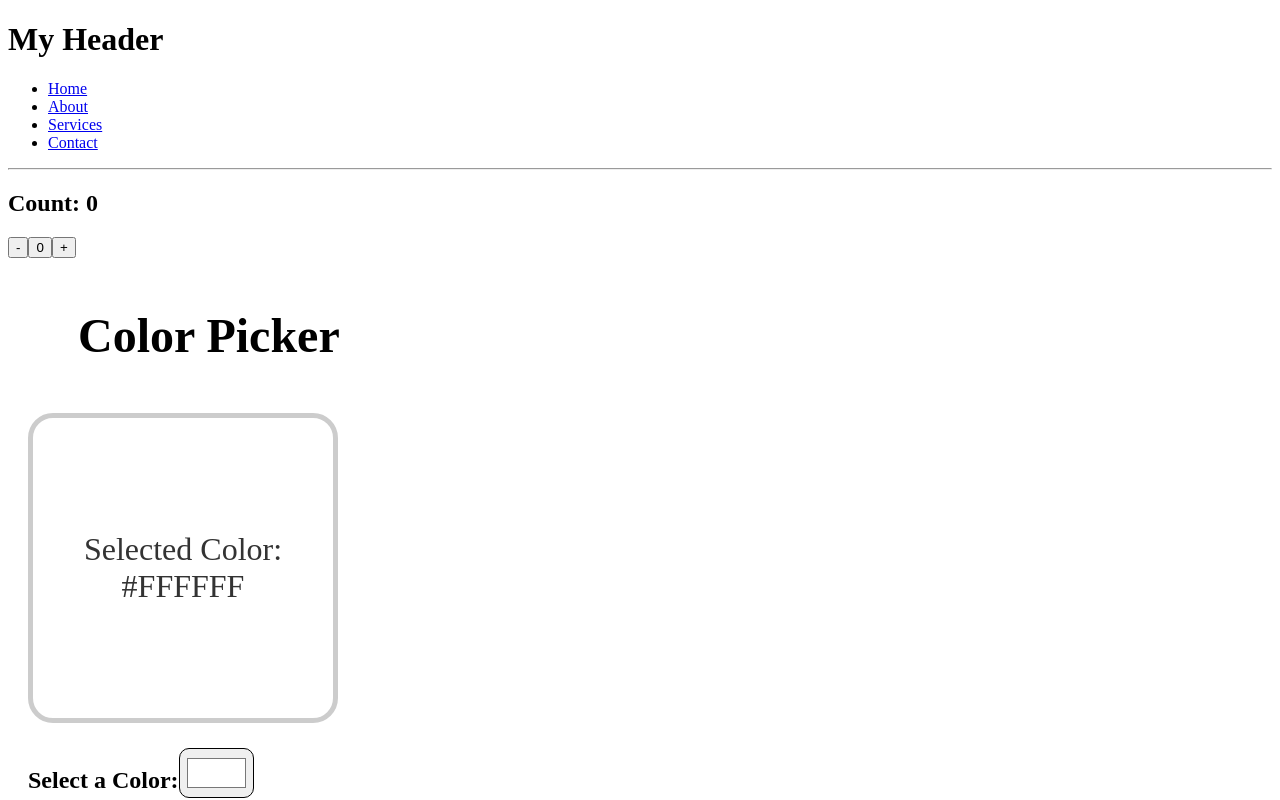
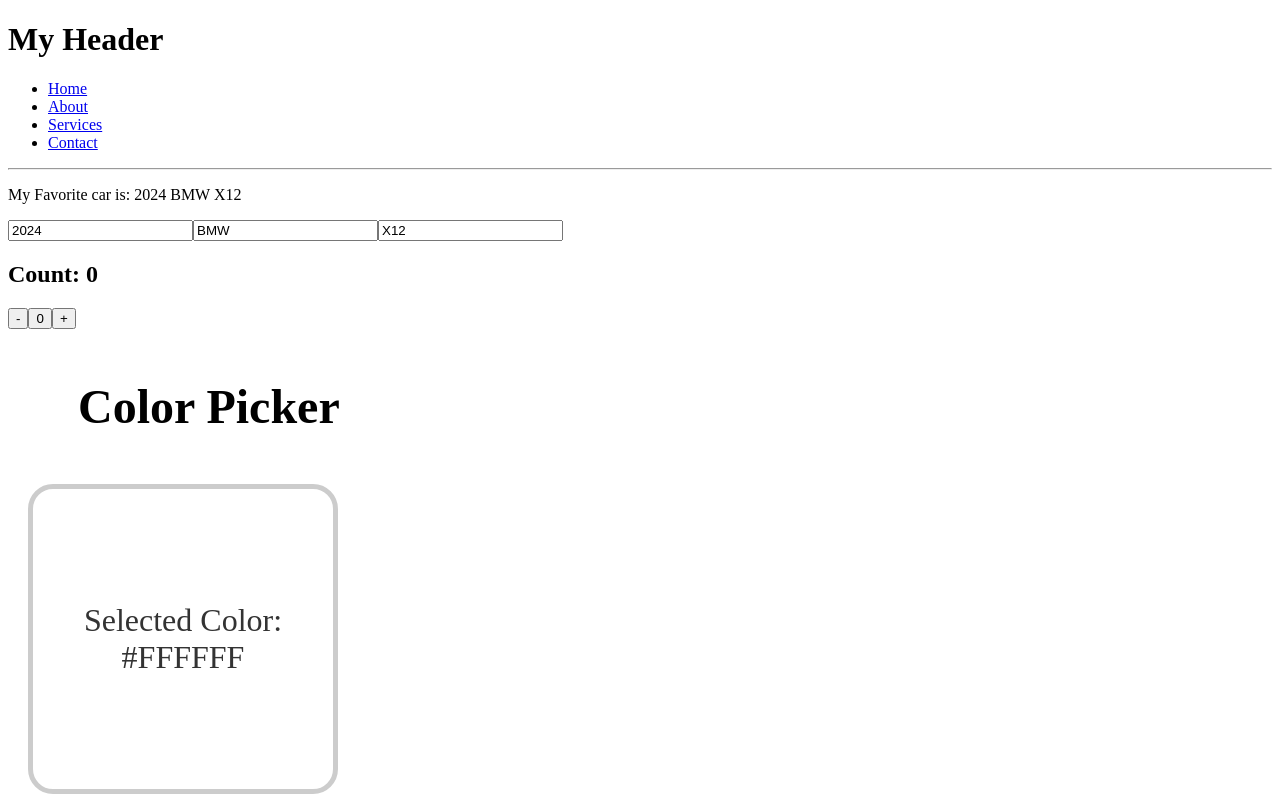
Before and after one commit to Piwoksn/React-Js-2, a React (Vite) app in the folder my-react-app/: page / in a window 1280 px wide. Shown: the top 800 px of the page. Built offline with nearby package versions, Linux system fonts and the light colour scheme.

Commit message:
in this case we will be using the spread operator

```diff
--- a/my-react-app/src/App.jsx
+++ b/my-react-app/src/App.jsx
@@ -13,6 +13,7 @@ import Counter from "./Counter";
 import OnChangeEvent from "./Onchanged";
 import ColorPicker from "./ColorPicker";
 import UpdaterFunction from "./UpdaterFunction";
+import UpdaterFunction2 from "./UpdaterFunction2";
 
 function App() {
   const fruits = [
@@ -34,6 +35,7 @@ function App() {
       {/* we use fragments to be able to show more than one components */}
 
       <Header />
+      <UpdaterFunction2 />
       <UpdaterFunction />
       <ColorPicker />
 
--- /dev/null
+++ b/my-react-app/src/UpdaterFunction2.jsx
@@ -0,0 +1,28 @@
+import React, { useState } from "react";
+
+function UpdaterFunction2() {
+  const [car, setCar] = useState({
+    year: 2024,
+    make: "BMW",
+    model: "X12",
+  });
+
+  const handleYearChange = (event) => {
+    setCar({ ...car, year: 2025 });
+  };
+  const handleMakeChange = (event) => {};
+  const handleModelChange = (event) => {};
+  return (
+    <div>
+      <p>
+        My Favorite car is: {car.year} {car.make} {car.model}
+      </p>
+
+      <input type="number" value={car.year} onChange={handleYearChange} />
+      <input type="text" value={car.make} onChange={handleMakeChange} />
+      <input type="text" value={car.model} onChange={handleModelChange} />
+    </div>
+  );
+}
+
+export default UpdaterFunction2;
```
